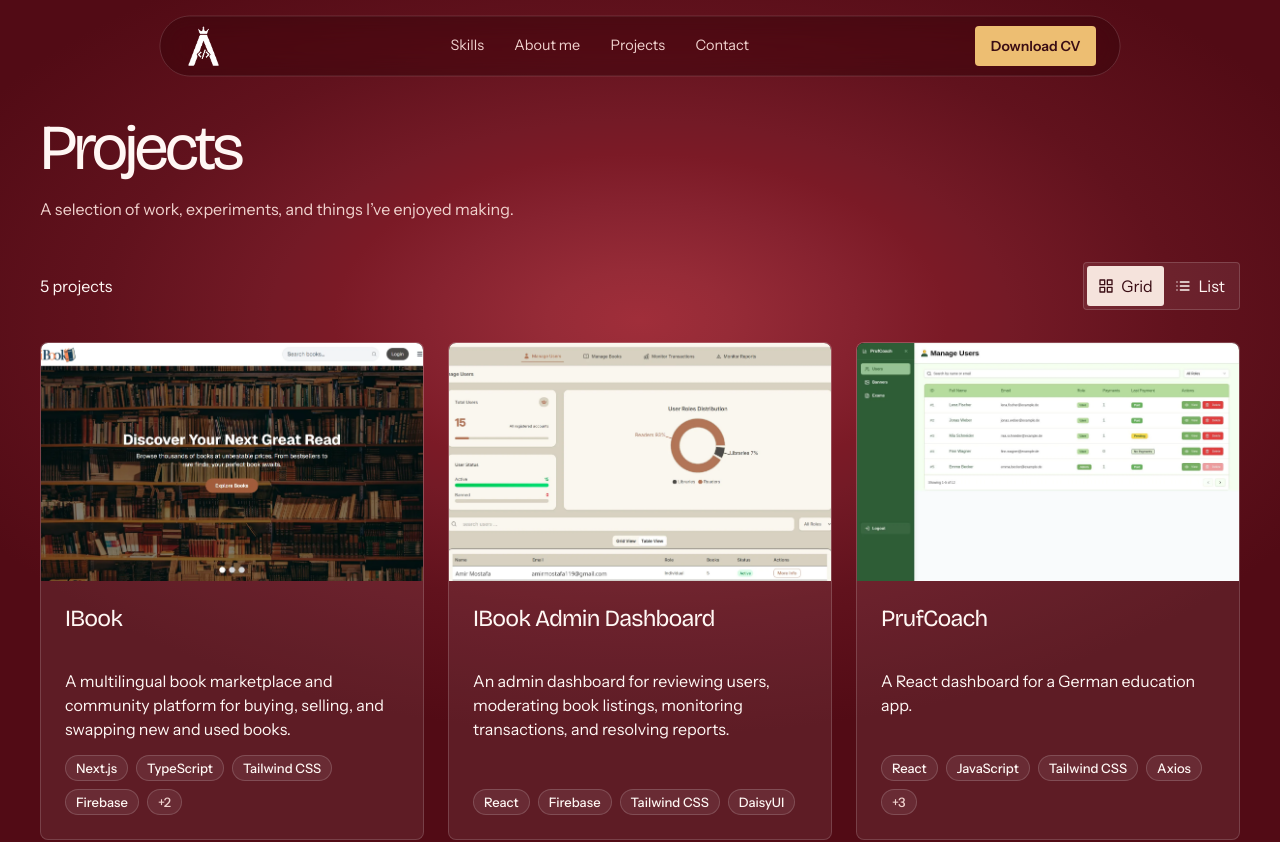
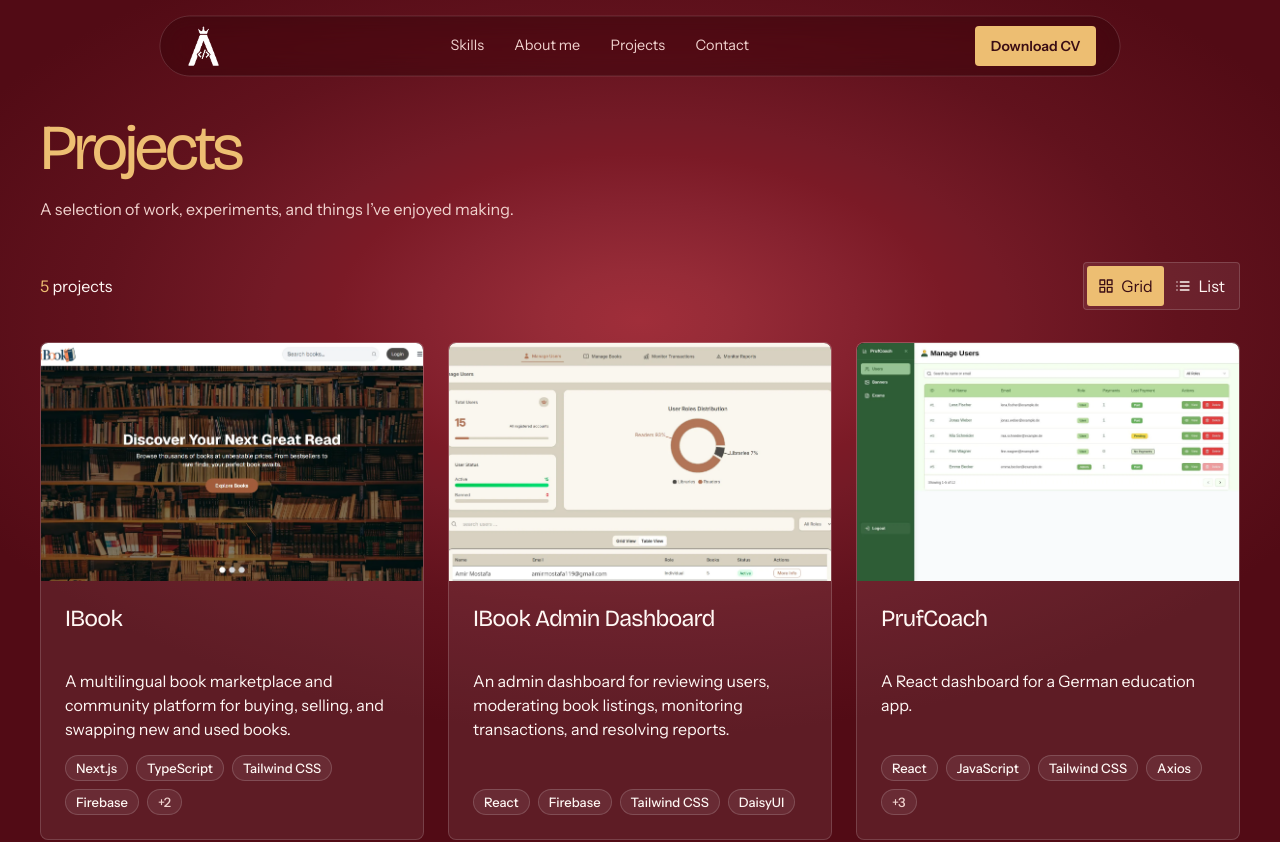
Before and after one commit to AmirMostafa-eng/Amir-Mostafa-Portfolio, a Next.js app: page /projects in a window 1280 px wide. Shown: the top 842 px of the page. Built offline with nearby package versions, Linux system fonts and the light colour scheme.

Commit message:
Projects page: amber title, project count, and active view toggle

```diff
--- a/app/globals.css
+++ b/app/globals.css
@@ -408,7 +408,7 @@ img { display: block; max-width: 100%; }
 .projects-toolbar { display: flex; align-items: center; justify-content: space-between; gap: 1rem; margin-bottom: 2rem; }
 .view-toggle { display: flex; padding: 3px; border: 1px solid var(--line); border-radius: 4px; background: var(--card); }
 .view-toggle button { display: inline-flex; align-items: center; gap: .45rem; min-height: 36px; padding: .4rem .7rem; border: 0; border-radius: 3px; color: var(--text); background: transparent; cursor: pointer; }
-.view-toggle button[aria-pressed="true"] { color: var(--btn-text); background: var(--btn); }
+.view-toggle button[aria-pressed="true"] { color: var(--amber-text); background: var(--amber); }
 .project-list { display: grid; gap: 1.5rem; }
 .project-card-list { display: grid; grid-template-columns: minmax(240px, 40%) minmax(0, 1fr); align-items: stretch; gap: 0; overflow: hidden; }
 .project-card-list .project-cover { align-self: stretch; min-height: 200px; aspect-ratio: auto; }
--- a/app/projects/page.tsx
+++ b/app/projects/page.tsx
@@ -17,11 +17,11 @@ export default async function ProjectsPage({ searchParams }: { searchParams: Sea
     <main className="page-main pb-28">
       <Container>
         <header className="page-header">
-          <h1 className="page-title">Projects</h1>
+          <h1 className="page-title"><span className="hero-name-accent">Projects</span></h1>
           <p>A selection of work, experiments, and things I’ve enjoyed making.</p>
         </header>
         <div className="projects-toolbar">
-          <p>{projects.length} projects</p>
+          <p><span className="hero-name-accent">{projects.length}</span> projects</p>
           <ViewToggle view={view} />
         </div>
         <ProjectListing projects={projects} techs={techs} view={view} />
```
